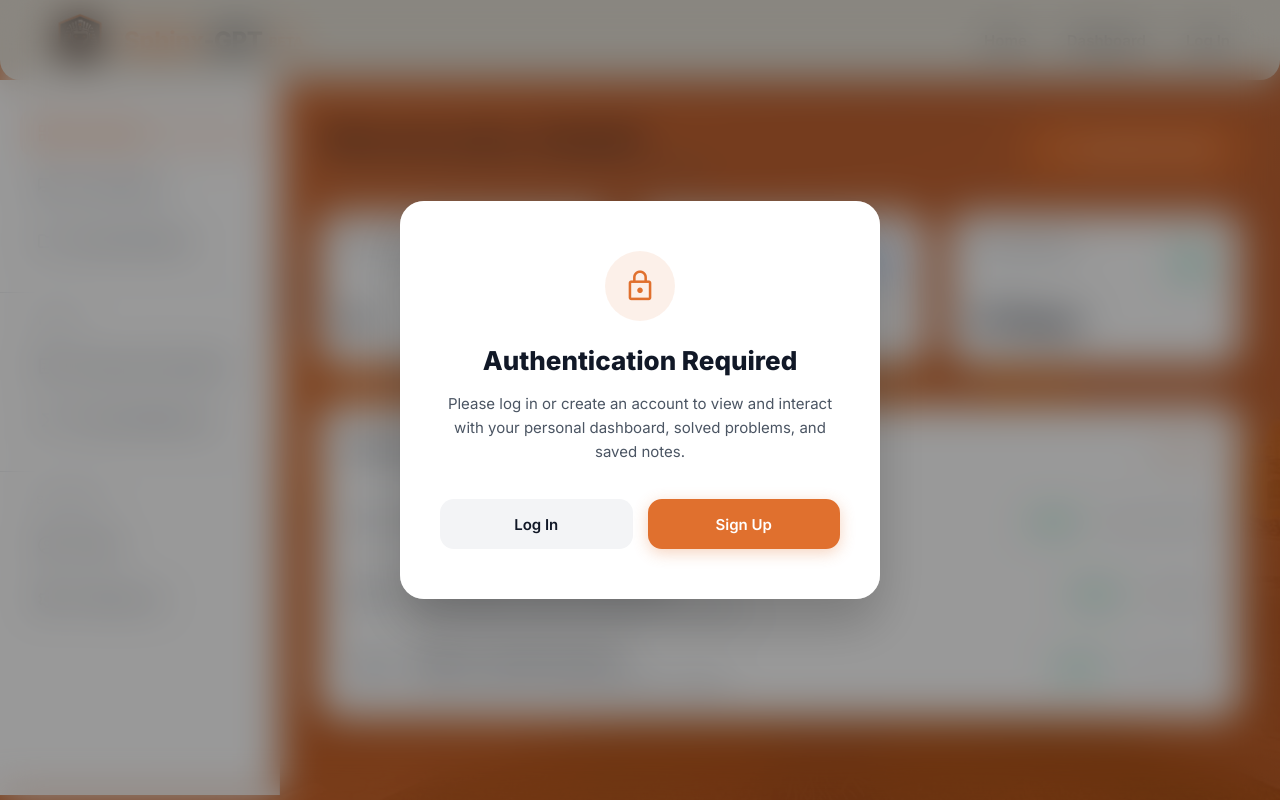
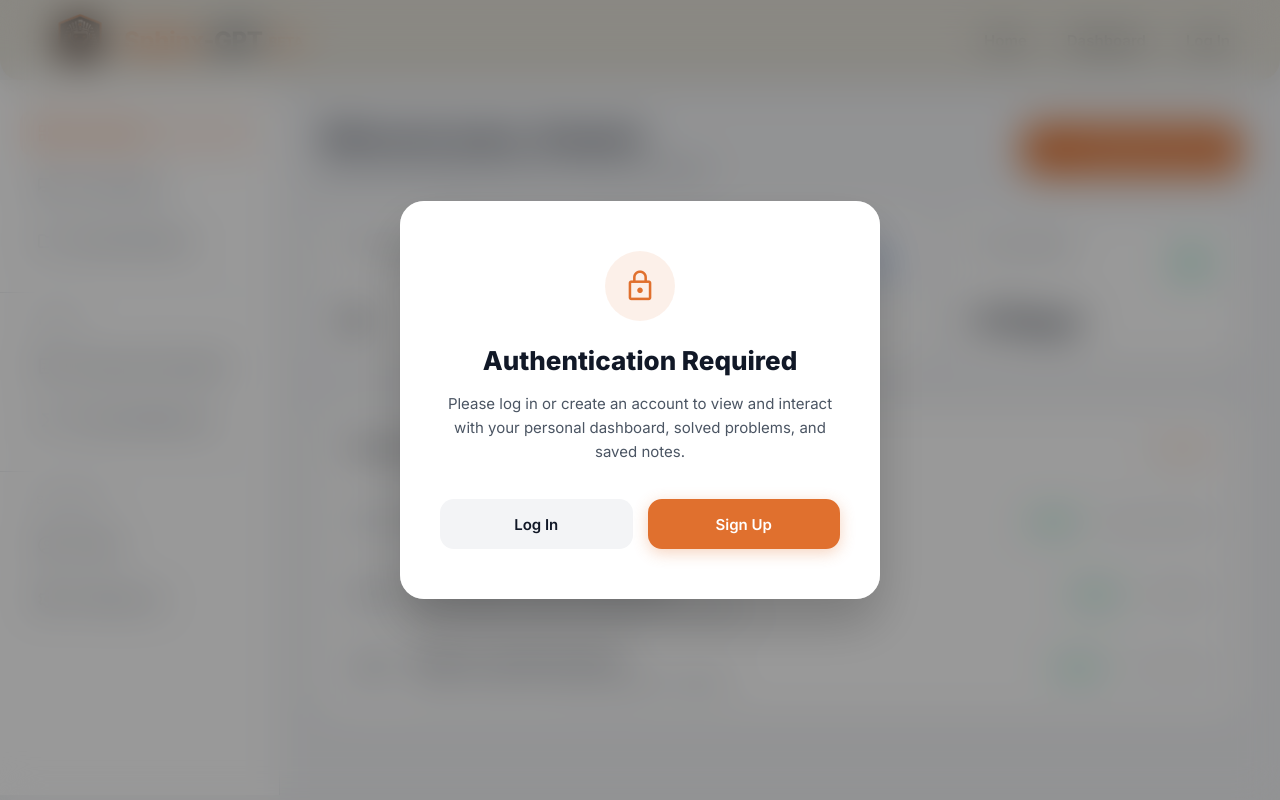
Before and after one commit to mojhairt/Sphinx-GPT-Beta, a website built with Vite: page dashboard.html in a window 1280 px wide. Built offline with nearby package versions, Linux system fonts and the light colour scheme; no server answers.

Commit message:
Fix dashboard styling and move static assets to public

```diff
--- a/dashboard.html
+++ b/dashboard.html
@@ -17,9 +17,9 @@
 
     <link rel="stylesheet" href="style.css">
     <style>
-        body {
+        body.dashboard-page {
             /* Reset body background for dashboard since it's an interior page */
-            background: #F4F5F7;
+            background: #F4F5F7 !important;
         }
 
         .dashboard-layout {
@@ -291,7 +291,7 @@
     </style>
 </head>
 
-<body>
+<body class="dashboard-page">
     <header class="header">
         <div class="logo-container" onclick="window.location.href='index.html'">
             <img src="logo.png" alt="Sphinx-GPT Logo" class="logo-icon">
--- a/style.css
+++ b/style.css
@@ -28,7 +28,7 @@ body {
     /* Deeper, more sophisticated overlay */
     background:
         linear-gradient(135deg, rgba(224, 112, 46, 0.92) 0%, rgba(193, 86, 28, 0.85) 100%),
-        url('bg.jpg') center/cover no-repeat fixed;
+        url('/bg.jpg') center/cover no-repeat fixed;
 }
 
 /* Header */
```
Also changed, not shown: public/bg.jpg (added), public/logo.png (added), public/user.png (added).
